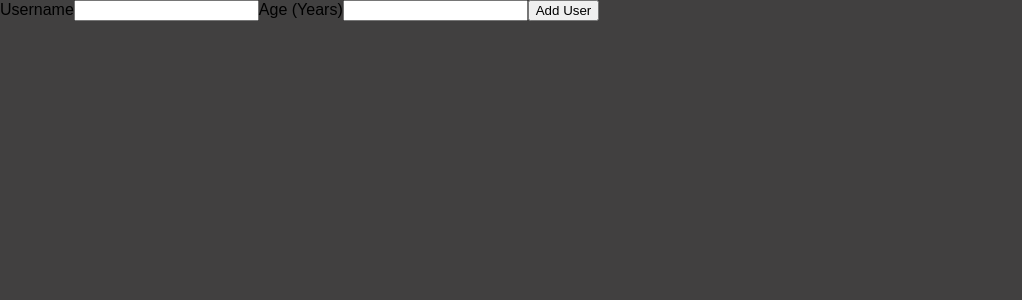
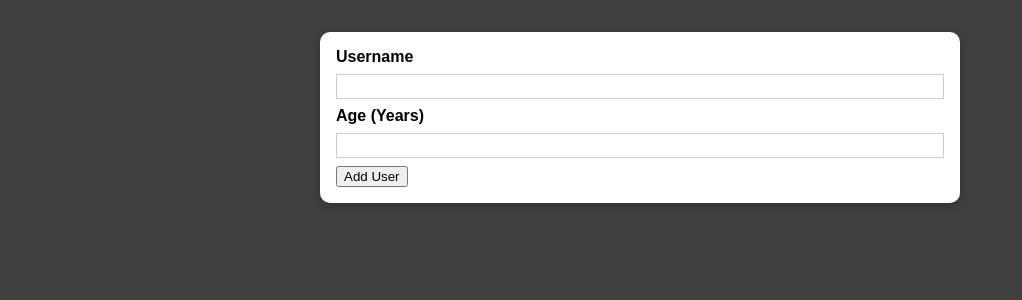
Before and after one commit to priyanka1195/user-app, a React (Create React App) app: page / in a window 1280 px wide. Shown: the top 300 px of the page, without its empty margins (0-1022 px from the left). Built offline with nearby package versions, Linux system fonts and the light colour scheme.

Commit message:
Add card component

```diff
--- /dev/null
+++ b/src/components/UI/Card.js
@@ -0,0 +1,10 @@
+import React from "react";
+import styles from "./Card.module.css";
+
+const Card = (props) => {
+  return (
+    <div className={`${styles.card} ${props.className}`}>{props.children}</div>
+  );
+};
+
+export default Card;
--- /dev/null
+++ b/src/components/UI/Card.module.css
@@ -0,0 +1,5 @@
+.card {
+  background: white;
+  box-shadow: 0 2px 8px rgba(0, 0, 0, 0.26);
+  border-radius: 10px;
+}
--- a/src/components/Users/AddUser.js
+++ b/src/components/Users/AddUser.js
@@ -1,18 +1,22 @@
-import React from 'react';
+import React from "react";
+import Card from "../UI/Card";
+import styles from "./AddUser.module.css";
 
 const AddUser = (props) => {
   const addUserHandler = (event) => {
     event.preventDefault();
   };
   return (
+    <Card className={styles.input}>
       <form onSubmit={addUserHandler}>
-			<label htmlFor='username'>Username</label>
-			<input id='username' type="text"></input>
-			<label htmlFor='age'>Age (Years)</label>
-			<input id='age' type="number"></input>
-			<button type='submit'>Add User</button>
+        <label htmlFor="username">Username</label>
+        <input id="username" type="text"></input>
+        <label htmlFor="age">Age (Years)</label>
+        <input id="age" type="number"></input>
+        <button type="submit">Add User</button>
       </form>
-	)
+    </Card>
+  );
 };
 
 export default AddUser;
--- a/src/components/Users/AddUser.module.css
+++ b/src/components/Users/AddUser.module.css
@@ -0,0 +1,26 @@
+.input {
+  margin: 2rem auto;
+  padding: 1rem;
+  width: 90%;
+  max-width: 40rem;
+}
+
+.input label {
+  display: block;
+  font-weight: bold;
+  margin-bottom: 0.5rem;
+}
+
+.input input {
+  font: inherit;
+  display: block;
+  width: 100%;
+  border: 1px solid #ccc;
+  padding: 0.15rem;
+  margin-bottom: 0.5rem;
+}
+
+.input input:focus {
+  outline: none;
+  border-color: #4f005f;
+}
```
Lines whose indentation alone changed are shown as unchanged.
